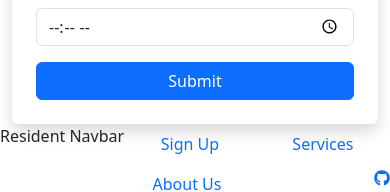
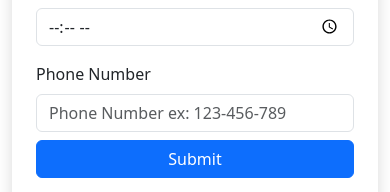
Before and after one commit to chingu-voyages/v52-tier3-team-38, a Next.js app: page /user/1/submit-request in a window 390 px wide. Shown: the part 553-745 px from the top of the page. Built offline with nearby package versions, Linux system fonts and the light colour scheme; no server answers.

Commit message:
Refactored request form and book api to include phone number to be stored

```diff
--- a/src/app/api/user/[userId]/bookAppointment/route.js
+++ b/src/app/api/user/[userId]/bookAppointment/route.js
@@ -7,9 +7,9 @@ export const POST = async(request, { params }) => {
     const body = await request.json();
     const { userId } = await params;
 
-    const { data: user, error } = await supabase.from("user_details").select("*").eq("id", userId).single();
+    const existingUser = await supabase.from("user_details").select("*").eq("id", userId).single();
 
-    if (error) return NextResponse.json({error: "A user with this id does not exist "}, {status: 404});
+    if (existingUser.error) return NextResponse.json({error: "A user with this id does not exist "}, {status: 404});
 
     const alreadyHasAppointment = await supabase.from("appointments").select("*").eq("resident_id", userId)
 
@@ -33,7 +33,8 @@ export const POST = async(request, { params }) => {
       resident_id: userId,
       timeslot: body.timeslot,
       address:  body.address,
-      email: user.email,
+      email: existingUser.data.email,
+      phone_number: body.phoneNumber,
       lat: parseFloat(validAddress[0].lat), // to use for google map coordinates in admin interface
       lon: parseFloat(validAddress[0].lon)
     })
--- a/src/app/user/[_id]/submit-request/page.js
+++ b/src/app/user/[_id]/submit-request/page.js
@@ -9,6 +9,7 @@ const AppointmentForm = () => {
   const [address, setAddress] = useState("");
   const [date, setDate] = useState("");
   const [time, setTime] = useState("");
+  const [phoneNumber, setPhoneNumber] = useState("");
   const [success, setSuccess] = useState(false);
   const [error, setError] = useState(false);
   const [errorMessage, setErrorMessage] = useState("");
@@ -22,7 +23,7 @@ const AppointmentForm = () => {
     try {
       const response = await fetch(`/api/user/${_id}/bookAppointment`, {
         method: "POST",
-        body: JSON.stringify({timeslot, address})
+        body: JSON.stringify({timeslot, address, phoneNumber})
       })
 
       const data = await response.json()
@@ -99,6 +100,19 @@ const AppointmentForm = () => {
           />
         </Form.Group>
 
+        <Form.Group className="mb-2" controlId="phoneNumber">
+          <Form.Label>Phone Number</Form.Label>
+          <Form.Control
+            type="tel"
+            value={phoneNumber}
+            placeholder="Phone Number ex: 123-456-789"
+            onChange={(e) => setPhoneNumber(e.target.value)}
+            required
+            pattern="[0-9]{3}-[0-9]{3}-[0-9]{4}"
+            title="Phone number must be in the format 123-456-7890"
+          />
+        </Form.Group>
+
         <Button variant="primary" type="submit" className="w-100">
           Submit
         </Button>
--- a/utils/supabase/isAdmin.js
+++ b/utils/supabase/isAdmin.js
@@ -5,8 +5,7 @@ export const isAdmin = async (email) => { // Helper function to get user details
 
   const response = await supabase.from('approved_admin_emails').select('*').eq('email', email).single(); // checks if the email from the form is a approved admin
 
-  if (response.error) {
-    console.log('An error occured', response.error)
+  if (!response.data || response.error) {
     return false
   }
 
```
